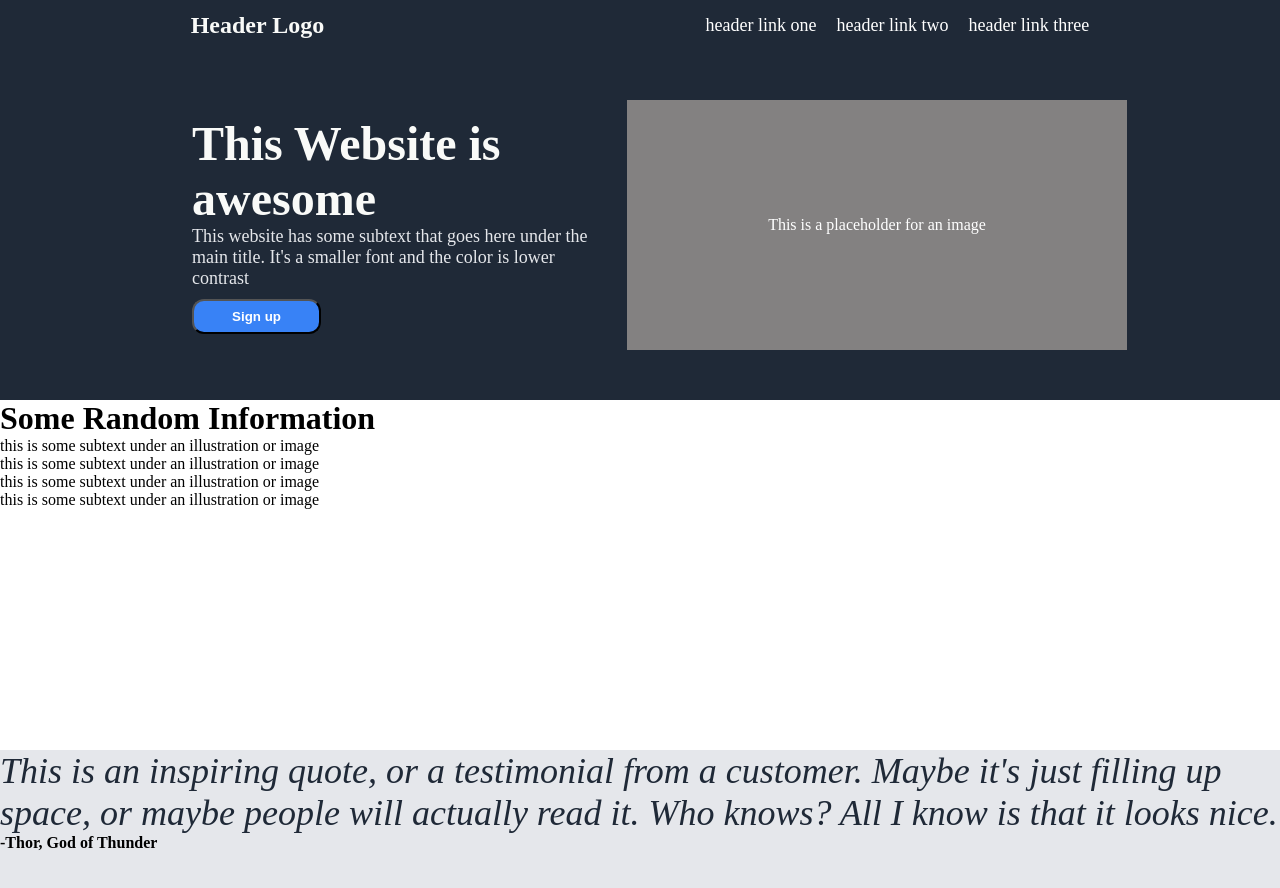
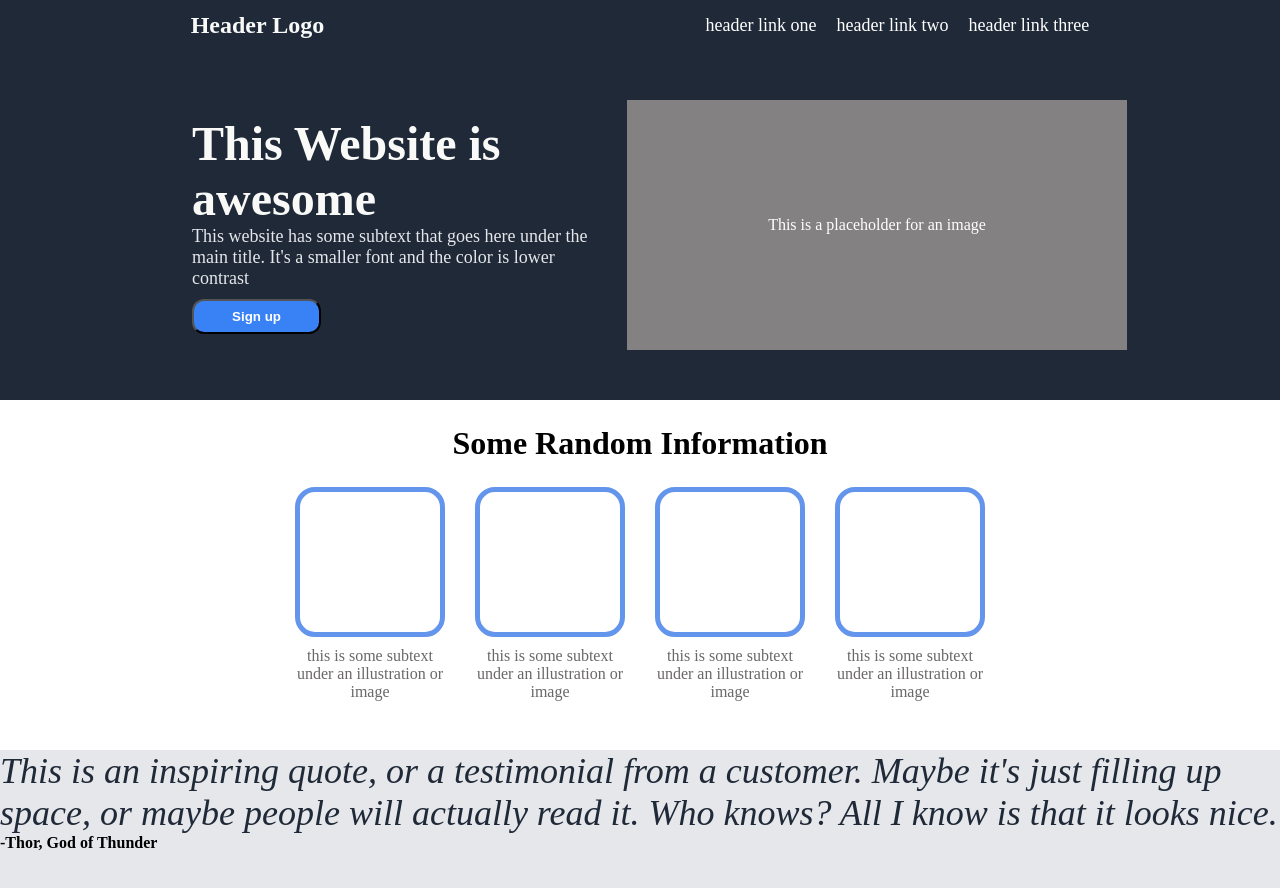
Before and after one commit to Joel-Singh/odin-landing-page-project, a plain HTML site: page index.html in a window 1280 px wide. Shown: the top 888 px of the page. Drawn offline with Linux system fonts and the light colour scheme.

Commit message:
Align information elements

```diff
--- a/main.css
+++ b/main.css
@@ -14,6 +14,36 @@ body {
 
 .information {
     background-color: white;
+    text-align: center;
+}
+
+.information h1 {
+    margin: 25px 0px;
+}
+
+.card-container {
+    display: flex;
+    justify-content: center;
+    gap: 30px;
+}
+
+.card-image {
+    border: cornflowerblue;
+    border-style: solid;
+    border-radius: 20px;
+    border-width: 5px;
+    height: 150px;
+    width: auto;
+}
+
+.card {
+    width: 150px;
+}
+
+.card-subtext {
+    margin-top: 10px;
+    color:rgb(105, 103, 103);
+
 }
 
 .quote-container {
```
